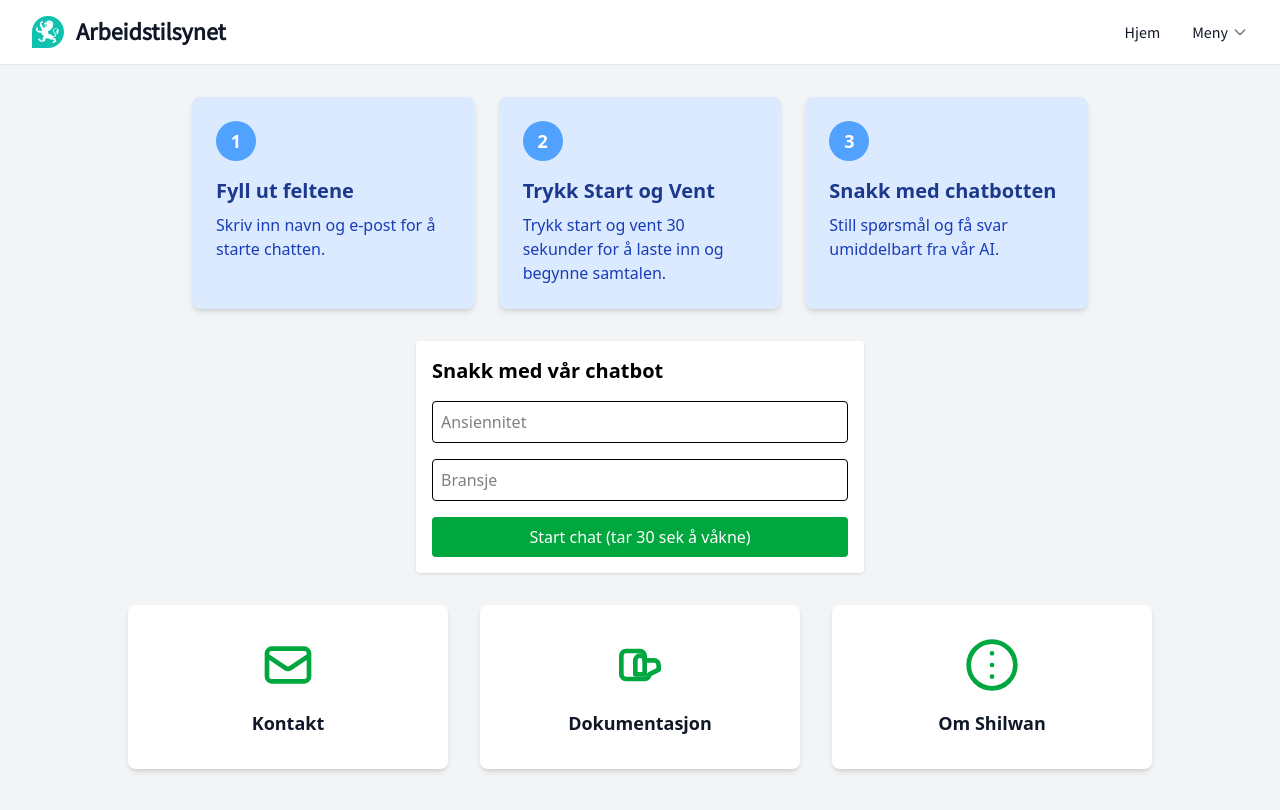
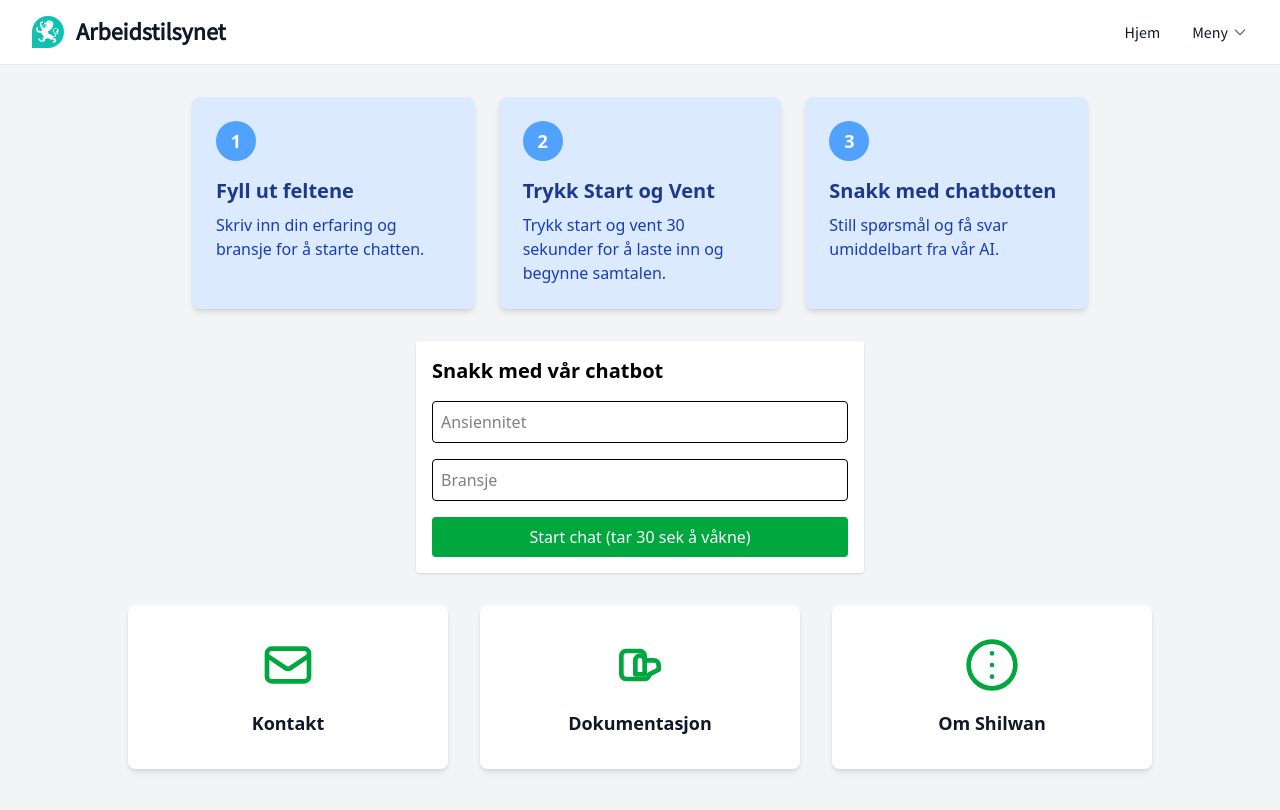
Before and after one commit to thewanish/limeprosjekt, a Vue app: page / in a window 1280 px wide. Shown: the top 810 px of the page. Built offline with nearby package versions, Linux system fonts and the light colour scheme.

Commit message:
Første feil rettet 5 siste

```diff
--- a/src/components/Header.vue
+++ b/src/components/Header.vue
@@ -22,7 +22,7 @@ const logout = () => {
       @click="logout"
       class="text-white bg-green-600 px-4 py-2 rounded-md hover:bg-green-700 transition-colors duration-300"
     >
-      Logg ut
+      Tilbake til forsiden
     </button>
   </div>
 </template>
--- a/src/views/ChatView.vue
+++ b/src/views/ChatView.vue
@@ -83,7 +83,7 @@ const formatMessage = (text: string) => {
       </div>
       <div v-if="chatStore.isLoading" class="flex justify-start">
         <div class="bg-gray-200 text-gray-900 px-4 py-2 rounded-lg">
-          <span class="animate-pulse">Arbeidstilsynet...</span>
+          <span class="animate-pulse">Arbeidstilsynet skriver...</span>
         </div>
       </div>
     </div>
--- a/src/views/HomeView.vue
+++ b/src/views/HomeView.vue
@@ -57,7 +57,7 @@ function handleLogin() {
       <div class="bg-blue-100 rounded-lg p-6 shadow-md">
         <div class="w-10 h-10 flex items-center justify-center rounded-full bg-blue-400 text-white font-bold mb-4 text-lg">1</div>
         <h3 class="text-xl font-semibold mb-2 text-blue-900">Fyll ut feltene</h3>
-        <p class="text-blue-800">Skriv inn navn og e-post for å starte chatten.</p>
+        <p class="text-blue-800">Skriv inn din erfaring og bransje for å starte chatten.</p>
       </div>
       <div class="bg-blue-100 rounded-lg p-6 shadow-md">
         <div class="w-10 h-10 flex items-center justify-center rounded-full bg-blue-400 text-white font-bold mb-4 text-lg">2</div>
@@ -84,7 +84,7 @@ function handleLogin() {
         />
         <input
           v-model="email"
-          type="email"
+          type="text"
           placeholder="Bransje"
           class="w-full p-2 mb-4 border rounded"
           required
```
